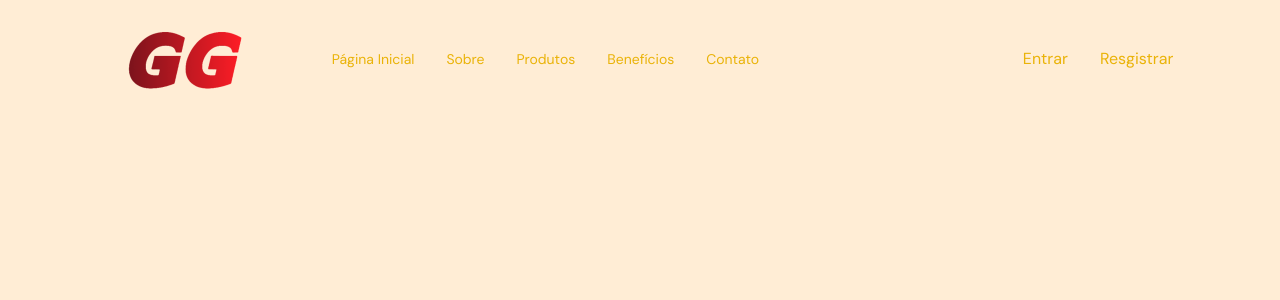
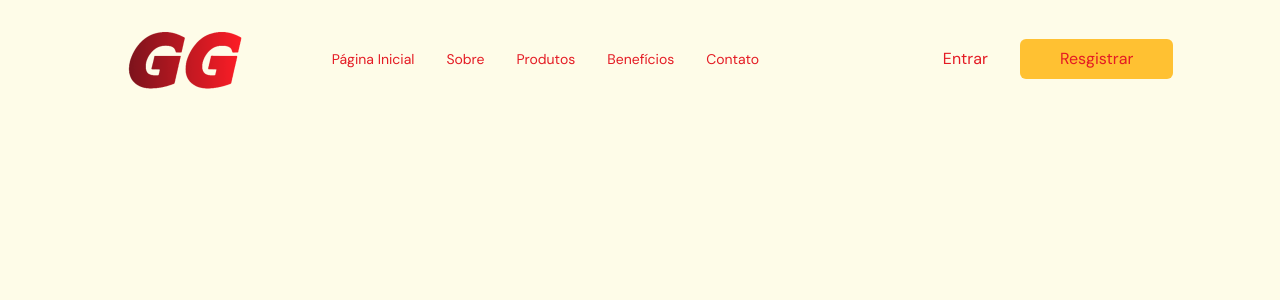
Before and after one commit to Suntzu1000/frontend_ts, a React (Vite) app: page / in a window 1280 px wide. Shown: the top 300 px of the page. Built offline with nearby package versions, Linux system fonts and the light colour scheme.

Commit message:
Adicionando Tipagem em Navbar

```diff
--- a/src/App.tsx
+++ b/src/App.tsx
@@ -1,14 +1,30 @@
-import Navbar from "@/scenes/navbar"
-
+import Navbar from "@/scenes/navbar";
+import { useEffect, useState } from "react";
+import { SelectedPage } from "@/shared/types";
 
 function App() {
+  const [selectedPage, setSelectedPage] = useState<SelectedPage>(
+    SelectedPage.PaginaInicial
+  );
+  const [isTopOfPage, setIsTopOfPage] = useState<boolean>(true);
 
+  useEffect(() => {
+    const handleScroll = () => {
+      if (window.scrollY === 0) {
+        setIsTopOfPage(true);
+        setSelectedPage(SelectedPage.PaginaInicial);
+      }
+      if (window.scrollY !== 0) setIsTopOfPage(false);
+    };
+    window.addEventListener("scroll", handleScroll);
+    return () => window.removeEventListener("scroll", handleScroll);
+  }, []);
 
   return (
-    <div className='app bg-gray-20 bg-gray-50' >
-      <Navbar/>
+    <div className="app bg-gray-20">
+      <Navbar isTopOfPage={isTopOfPage} selectedPage={selectedPage} setSelectedPage={setSelectedPage} />
     </div>
-  )
+  );
 }
 
-export default App
+export default App;
--- /dev/null
+++ b/src/hooks/useMediaQuery.ts
@@ -0,0 +1,19 @@
+import { useState, useEffect } from "react";
+
+const useMediaQuery = (query: string) => {
+  const [matches, setMatches] = useState(false);
+
+  useEffect(() => {
+    const media = window.matchMedia(query);
+    if (media.matches !== matches) {
+      setMatches(media.matches);
+    }
+    const listener = () => setMatches(media.matches);
+    window.addEventListener("resize", listener);
+    return () => window.removeEventListener("resize", listener);
+  }, [matches, query]);
+
+  return matches;
+};
+
+export default useMediaQuery;
--- a/src/scenes/navbar/Link.tsx
+++ b/src/scenes/navbar/Link.tsx
@@ -1,20 +1,21 @@
+import { SelectedPage } from "@/shared/types";
 import React from "react";
 import AnchorLink from "react-anchor-link-smooth-scroll";
 
 type Props = {
   page: string;
-  selectedPage: string;
-  setSelectedPage: (value: string) => void;
+  selectedPage: SelectedPage;
+  setSelectedPage: (value: SelectedPage) => void;
 };
 
-const Linx = ({ page, selectedPage, setSelectedPage }: Props) => {
-  const lowerCasePage = page.toLowerCase().replace(/ /g, "");
+const Link = ({ page, selectedPage, setSelectedPage }: Props) => {
+  const lowerCasePage = page.toLowerCase().replace(/ /g, "") as SelectedPage;
 
   return (
     <AnchorLink
       className={`${
-        selectedPage === lowerCasePage
-      } ? "text-primary-500" : " " hover: text-primary-300 transition duration-500`}
+        selectedPage === lowerCasePage ? "text-primary-500" : " "
+      } transition duration-500 hover:text-primary-300`}
       href={`#${lowerCasePage}`}
       onClick={() => setSelectedPage(lowerCasePage)}
     >
@@ -23,4 +24,4 @@ const Linx = ({ page, selectedPage, setSelectedPage }: Props) => {
   );
 };
 
-export default Linx;
+export default Link;
--- a/src/scenes/navbar/index.tsx
+++ b/src/scenes/navbar/index.tsx
@@ -1,15 +1,21 @@
 import { useEffect, useState } from "react";
 import { Bars3Icon, XMarkIcon } from "@heroicons/react/24/solid";
 import Logo from "@/assets/Logoooo.png";
-import Link from './Link'
+import Link from "./Link";
+import { SelectedPage } from "@/shared/types";
+import useMediaQuery from "@/hooks/useMediaQuery";
+import ActionButton from "@/shared/ActionButton";
 
 type Props = {
-  selectedPage: string;
-  setSelectedPage: (value: string) => void;
+  isTopOfPage: boolean;
+  selectedPage: SelectedPage;
+  setSelectedPage: (value: SelectedPage) => void;
 };
 
-const Navbar = ({selectedPage, setSelectedPage}: Props) => {
+const Navbar = ({ isTopOfPage, selectedPage, setSelectedPage }: Props) => {
   const flexBetween = "flex items-center justify-between ";
+  const [isMenuToggled, setIsMenuToggled] = useState<boolean>(false);
+  const isAboveMediumScreens = useMediaQuery("(min-width: 1060px)");
 
   return (
     <nav>
@@ -18,6 +24,7 @@ const Navbar = ({selectedPage, setSelectedPage}: Props) => {
           <div className={`${flexBetween} w-full gap-16 `}>
             <img src={Logo} alt="Logo" />
 
+            {isAboveMediumScreens ? (
               <div className={`${flexBetween} w-full  `}>
                 <div className={`${flexBetween} gap-8 text-sm `}>
                   <Link
@@ -48,12 +55,59 @@ const Navbar = ({selectedPage, setSelectedPage}: Props) => {
                 </div>
                 <div className={`${flexBetween} gap-8 `}>
                   <p>Entrar</p>
-                <button>Resgistrar</button>
+                  <ActionButton setSelectedPage={setSelectedPage}>
+                    Resgistrar
+                  </ActionButton>
+                </div>
+              </div>
+            ) : (
+              <button
+                className="rounded-full bg-secondary-500 p-2 "
+                onClick={() => setIsMenuToggled(!isMenuToggled)}
+              >
+                <Bars3Icon className="h-6 w-6 text-white" />
+              </button>
+            )}
           </div>
         </div>
       </div>
+      {!isAboveMediumScreens && isMenuToggled && (
+        <div className="fixed bottom-0 right-0 z-40 h-full w-[300px] bg-primary-100 drop-shadow-xl ">
+          <div className="flex justify-end p-12">
+            <button onClick={() => setIsMenuToggled(!isMenuToggled)}>
+              <XMarkIcon className="h-6 w-6 text-gray-400" />
+            </button>
+          </div>
+
+          <div className="ml-[33%] flex flex-col gap-10 text-2xl ">
+            <Link
+              page="Página Inicial"
+              selectedPage={selectedPage}
+              setSelectedPage={setSelectedPage}
+            />
+            <Link
+              page="Sobre"
+              selectedPage={selectedPage}
+              setSelectedPage={setSelectedPage}
+            />
+            <Link
+              page="Produtos"
+              selectedPage={selectedPage}
+              setSelectedPage={setSelectedPage}
+            />
+            <Link
+              page="Benefícios"
+              selectedPage={selectedPage}
+              setSelectedPage={setSelectedPage}
+            />
+            <Link
+              page="Contato"
+              selectedPage={selectedPage}
+              setSelectedPage={setSelectedPage}
+            />
           </div>
         </div>
+      )}
     </nav>
   );
 };
--- /dev/null
+++ b/src/shared/ActionButton.tsx
@@ -0,0 +1,22 @@
+import React from "react";
+import AnchorLink from "react-anchor-link-smooth-scroll";
+import { SelectedPage } from "./types";
+
+type Props = {
+  children: React.ReactNode;
+  setSelectedPage: (value: SelectedPage) => void;
+};
+
+const ActionButton = ({ children, setSelectedPage }: Props) => {
+  return (
+    <AnchorLink
+      className="rounded-md bg-secondary-500 px-10 py-2 hover:bg-primary-500 hover:text-white"
+      onClick={() => setSelectedPage(SelectedPage.Contato)}
+      href={`#${SelectedPage.Contato}`}
+    >
+      {children}
+    </AnchorLink>
+  );
+};
+
+export default ActionButton;
--- /dev/null
+++ b/src/shared/types.ts
@@ -0,0 +1,19 @@
+export enum SelectedPage{
+    PaginaInicial = "paginainicial",
+    Sobre = "sobre",
+    Produtos = "produtos",
+    Benefícios = "beneficios",
+    Contato = "contato"
+  }
+
+  export interface BenefitType {
+    icon: JSX.Element;
+    title: string;
+    description: string;
+  }
+
+  export interface ClassType {
+    name: string;
+    description?: string;
+    image: string;
+  }
--- a/tailwind.config.js
+++ b/tailwind.config.js
@@ -10,15 +10,15 @@ export default {
         "gray-20": "#fefce8",
         "gray-50": "#ffedd5",
         "gray-100": "#fed7aa",
-        "gray-500": "#eab308",
+        "gray-500": "#E41B24",
         "primary-100": "#fcd34d",
-        "primary-300": "##ca8a04",
+        "primary-300": "#d97706",
         "primary-500": "#ff6b66",
         "secondary-400": "#ffcd58",
         "secondary-500": "#ffc132",
       },
       backgroundImage: (theme) => ({
-        "gradient-yellowred": "linear-gradient(90deg, #ff616a 0%, #ffc837 100%)",
+        "gradient-yellowred": "linear-gradient(90deg, #ff616a 0%, #dc2626 100%)",
         "mobile-home": "url('./assets/HomePageGraphic.png')"
       }),
       fontFamily: {
```
Lines whose indentation alone changed are shown as unchanged.
